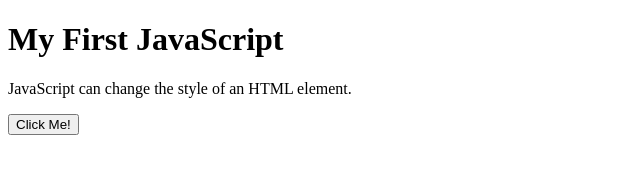
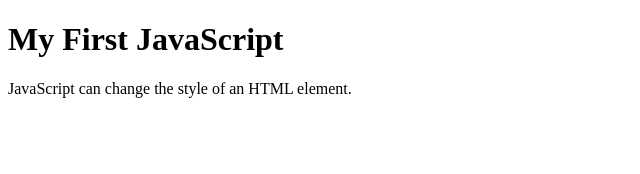
Before and after one commit to MrMeepNL/rekenmachine.github.io, a plain HTML site: page index.html in a window 1280 px wide. Shown: the whole page, without its empty margins (0-640 px from the left). Drawn offline with Linux system fonts and the light colour scheme.

Commit message:
Update index.html
rekenmachine v2

```diff
--- a/index.html
+++ b/index.html
@@ -12,7 +12,5 @@
         <p id="demo">JavaScript can change the style of an HTML element.</p>
 
         <script src="https://www.openprocessing.org/sketch/845442#code"></script>
-
-        <button type="button" onclick="myFunction()">Click Me!</button>
     </body>
 </html>
```
